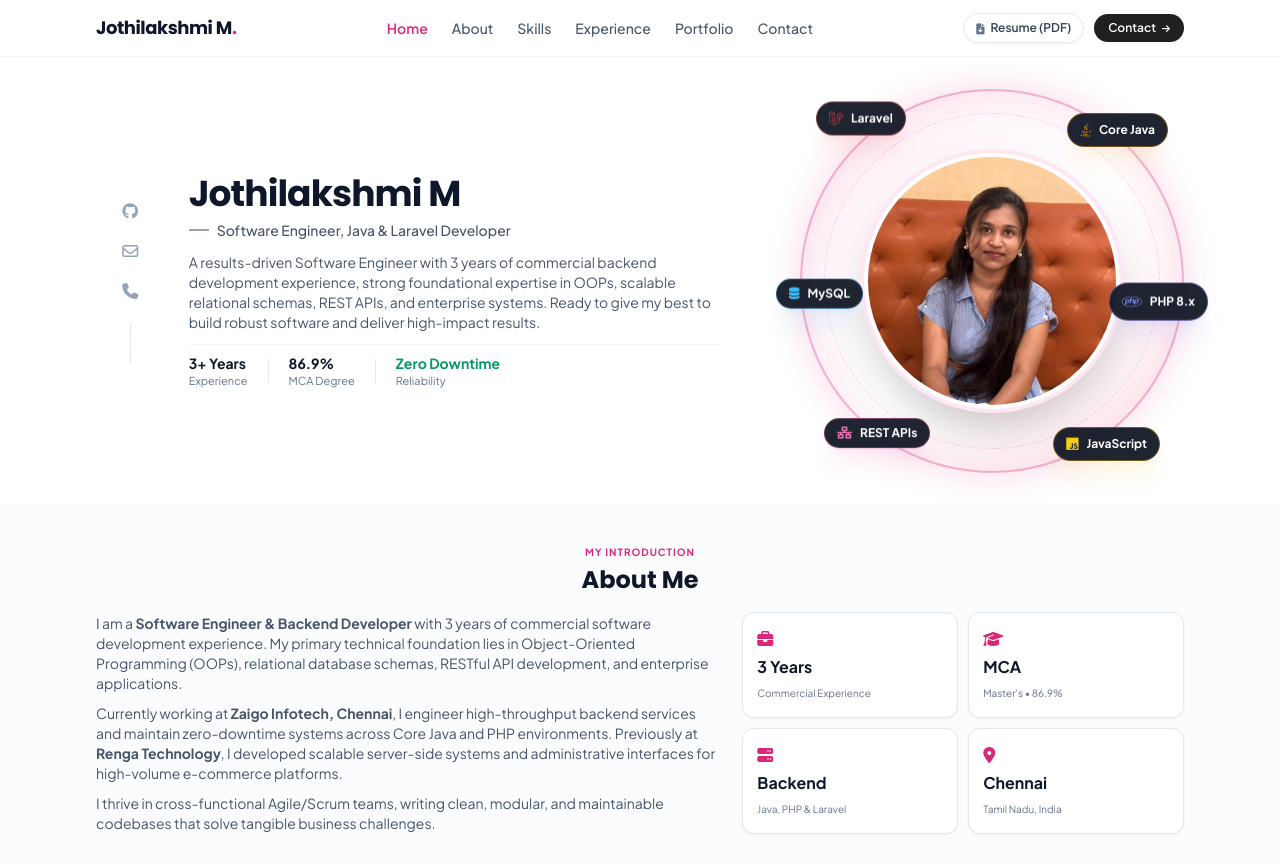
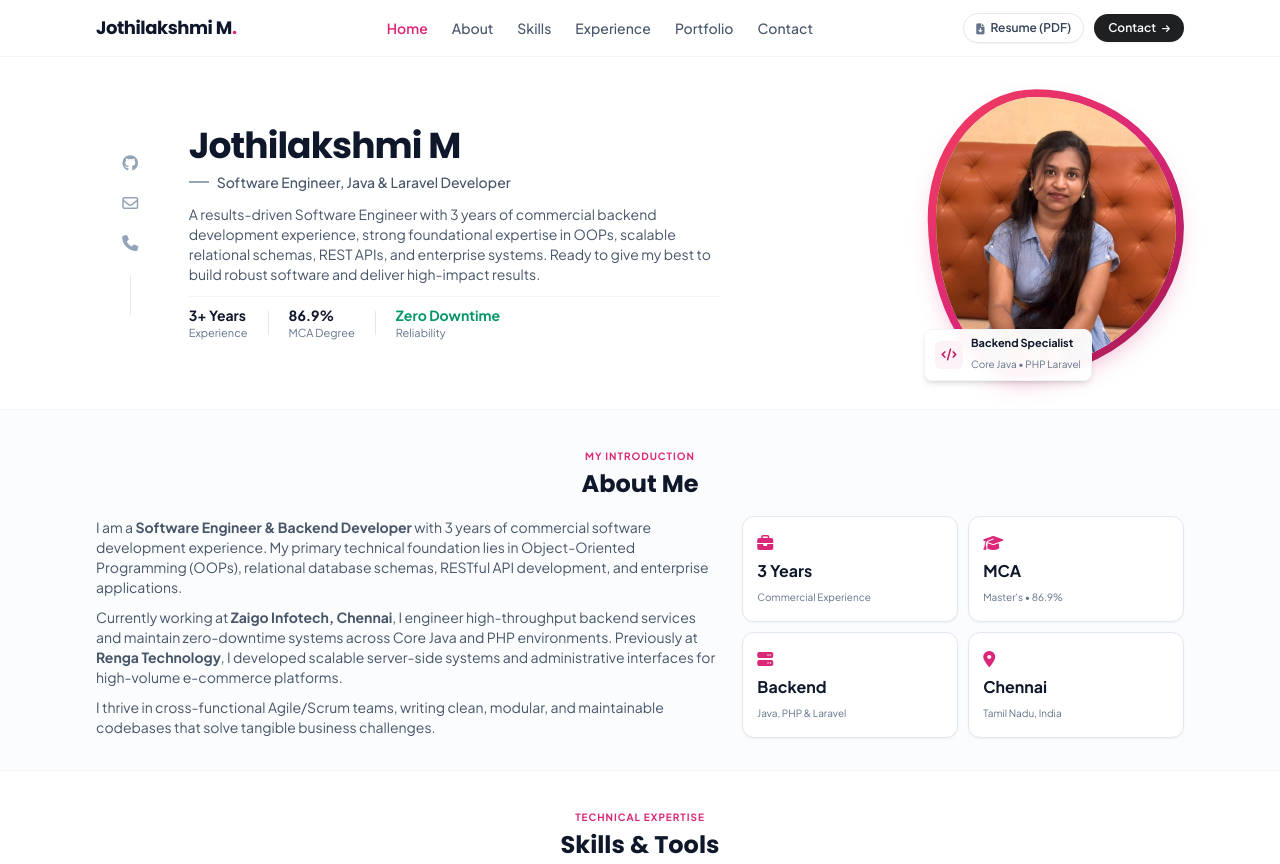
Before and after one commit to Joo720/My-Portfolio, a plain HTML site: page career.html in a window 1280 px wide. Shown: the top 864 px of the page. Drawn offline with nearby package versions, Linux system fonts and the light colour scheme.

Commit message:
Revert circular orbit from career portfolio; keep neat organic rani pink layout

```diff
--- a/career.html
+++ b/career.html
@@ -33,28 +33,15 @@
         body { font-family: 'Plus Jakarta Sans', sans-serif; }
         .font-poppins { font-family: 'Poppins', sans-serif; }
 
-        /* Glowing Circular Orbit Ring (Rani Pink) */
-        .orbit-ring {
-            border: 2px solid rgba(219, 39, 119, 0.35);
-            box-shadow: 0 0 35px rgba(219, 39, 119, 0.18), inset 0 0 35px rgba(219, 39, 119, 0.12);
+        /* Organic Blob Container */
+        .blob-bg {
+            border-radius: 42% 58% 65% 35% / 45% 48% 52% 55%;
+            background: linear-gradient(135deg, #f43f5e 0%, #db2777 50%, #9d174d 100%);
+            box-shadow: 0 10px 25px -8px rgba(219, 39, 119, 0.35);
         }
-
-        /* Floating Animation */
-        @keyframes subtleFloat {
-            0%, 100% { transform: translateY(0px); }
-            50% { transform: translateY(-7px); }
+        .blob-img-frame {
+            border-radius: 42% 58% 65% 35% / 45% 48% 52% 55%;
         }
-        @keyframes subtleFloatReverse {
-            0%, 100% { transform: translateY(0px); }
-            50% { transform: translateY(7px); }
-        }
-
-        .float-anim-1 { animation: subtleFloat 4s ease-in-out infinite; }
-        .float-anim-2 { animation: subtleFloatReverse 4.5s ease-in-out infinite 0.5s; }
-        .float-anim-3 { animation: subtleFloat 5s ease-in-out infinite 1s; }
-        .float-anim-4 { animation: subtleFloatReverse 4.2s ease-in-out infinite 1.5s; }
-        .float-anim-5 { animation: subtleFloat 4.8s ease-in-out infinite 0.8s; }
-        .float-anim-6 { animation: subtleFloatReverse 5.2s ease-in-out infinite 1.2s; }
 
         /* Print stylesheet */
         @media print {
@@ -153,71 +140,27 @@
                     </div>
                 </div>
 
-                <!-- Hero Right: Photo with Circular Orbit & Floating Tech Badges -->
+                <!-- Hero Right: Seated Profile Photo inside Organic Rani Pink Blob -->
                 <div class="lg:col-span-5 flex justify-center lg:justify-end">
-                    <div class="relative w-72 h-72 sm:w-80 sm:h-80 md:w-96 md:h-96 flex items-center justify-center">
+                    <div class="relative w-56 h-64 sm:w-64 sm:h-72">
+                        <!-- Organic Blob Rani Pink Backdrop -->
+                        <div class="absolute inset-0 blob-bg transform -rotate-1"></div>
 
-                        <!-- Glowing Orbit Ring (Rani Pink) -->
-                        <div class="absolute inset-0 rounded-full orbit-ring bg-gradient-to-br from-pink-500/10 via-transparent to-rose-500/10"></div>
-
-                        <!-- Subtle Inner Orbit Ring -->
-                        <div class="absolute inset-6 rounded-full border border-dashed border-pink-400/30 pointer-events-none"></div>
-
-                        <!-- Central Profile Photo Frame -->
-                        <div class="relative w-56 h-56 sm:w-64 sm:h-64 rounded-full overflow-hidden border-4 border-white shadow-2xl ring-4 ring-pink-100 bg-pink-50 z-10">
+                        <!-- Image Container with matching organic cutout -->
+                        <div class="absolute inset-2 overflow-hidden blob-img-frame border-3 border-white shadow-inner bg-slate-100">
                             <img src="jothi.jpg?v=2" alt="Jothilakshmi M — Software Developer" class="w-full h-full object-cover object-[center_15%]">
                         </div>
 
-                        <!-- ================= FLOATING TECH BADGES ================= -->
-
-                        <!-- 1. Laravel (Top Left) -->
-                        <div class="absolute top-2 left-2 sm:top-4 sm:left-4 z-20 float-anim-1 no-print">
-                            <div class="flex items-center gap-2 px-3 py-1.5 rounded-full bg-[#131926]/95 border border-red-500/40 shadow-xl shadow-red-500/10 backdrop-blur-md">
-                                <i class="fa-brands fa-laravel text-red-500 text-sm"></i>
-                                <span class="text-xs font-bold text-white">Laravel</span>
+                        <!-- Badge Overlay -->
+                        <div class="absolute -bottom-1 -left-1 bg-white/95 backdrop-blur-sm border border-slate-100 rounded-lg px-2.5 py-1.5 shadow-md flex items-center gap-2">
+                            <div class="w-7 h-7 rounded-md bg-pink-50 text-pink-700 flex items-center justify-center font-bold text-xs">
+                                <i class="fa-solid fa-code"></i>
+                            </div>
+                            <div>
+                                <span class="block text-[11px] font-bold text-slate-900 leading-tight">Backend Specialist</span>
+                                <span class="text-[10px] text-slate-500">Core Java • PHP Laravel</span>
                             </div>
                         </div>
-
-                        <!-- 2. Core Java (Top Right) -->
-                        <div class="absolute top-4 right-2 sm:top-6 sm:right-4 z-20 float-anim-2 no-print">
-                            <div class="flex items-center gap-2 px-3 py-1.5 rounded-full bg-[#131926]/95 border border-amber-500/40 shadow-xl shadow-amber-500/10 backdrop-blur-md">
-                                <i class="fa-brands fa-java text-amber-500 text-sm"></i>
-                                <span class="text-xs font-bold text-white">Core Java</span>
-                            </div>
-                        </div>
-
-                        <!-- 3. MySQL (Mid Left) -->
-                        <div class="absolute top-1/2 -left-4 sm:-left-6 -translate-y-1/2 z-20 float-anim-3 no-print">
-                            <div class="flex items-center gap-2 px-3 py-1.5 rounded-full bg-[#131926]/95 border border-sky-500/40 shadow-xl shadow-sky-500/10 backdrop-blur-md">
-                                <i class="fa-solid fa-database text-sky-400 text-xs"></i>
-                                <span class="text-xs font-bold text-white">MySQL</span>
-                            </div>
-                        </div>
-
-                        <!-- 4. PHP 8.x (Mid Right) -->
-                        <div class="absolute top-1/2 -right-4 sm:-right-6 -translate-y-1/2 z-20 float-anim-4 no-print">
-                            <div class="flex items-center gap-2 px-3 py-1.5 rounded-full bg-[#131926]/95 border border-indigo-500/40 shadow-xl shadow-indigo-500/10 backdrop-blur-md">
-                                <i class="fa-brands fa-php text-indigo-400 text-base"></i>
-                                <span class="text-xs font-bold text-white">PHP 8.x</span>
-                            </div>
-                        </div>
-
-                        <!-- 5. REST APIs (Bottom Left) -->
-                        <div class="absolute bottom-4 left-4 sm:bottom-6 sm:left-6 z-20 float-anim-5 no-print">
-                            <div class="flex items-center gap-2 px-3 py-1.5 rounded-full bg-[#131926]/95 border border-pink-500/40 shadow-xl shadow-pink-500/10 backdrop-blur-md">
-                                <i class="fa-solid fa-network-wired text-pink-400 text-xs"></i>
-                                <span class="text-xs font-bold text-white">REST APIs</span>
-                            </div>
-                        </div>
-
-                        <!-- 6. JavaScript (Bottom Right) -->
-                        <div class="absolute bottom-2 right-4 sm:bottom-4 sm:right-6 z-20 float-anim-6 no-print">
-                            <div class="flex items-center gap-2 px-3 py-1.5 rounded-full bg-[#131926]/95 border border-yellow-500/40 shadow-xl shadow-yellow-500/10 backdrop-blur-md">
-                                <i class="fa-brands fa-js text-yellow-400 text-sm"></i>
-                                <span class="text-xs font-bold text-white">JavaScript</span>
-                            </div>
-                        </div>
-
                     </div>
                 </div>
 
```
